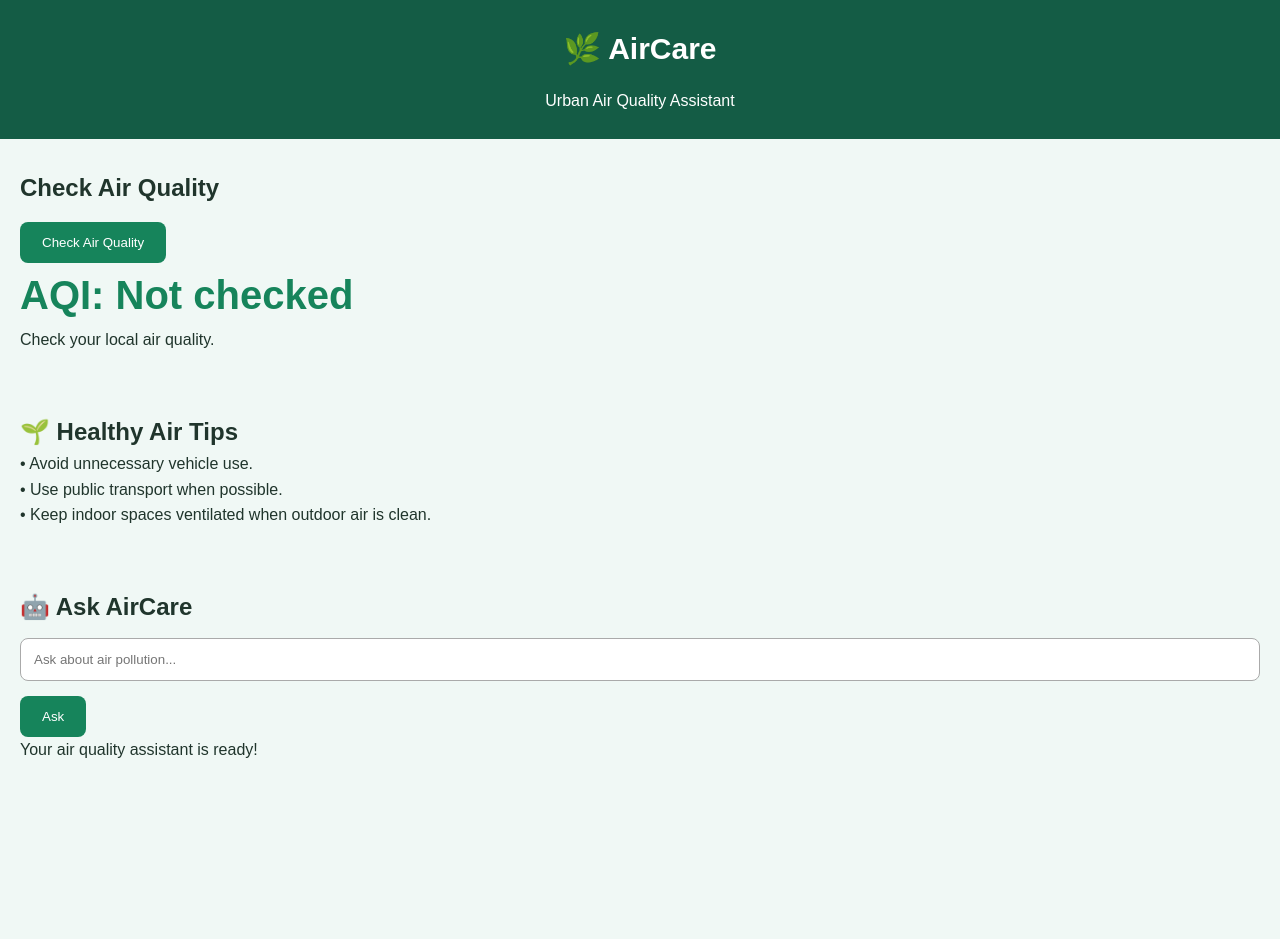
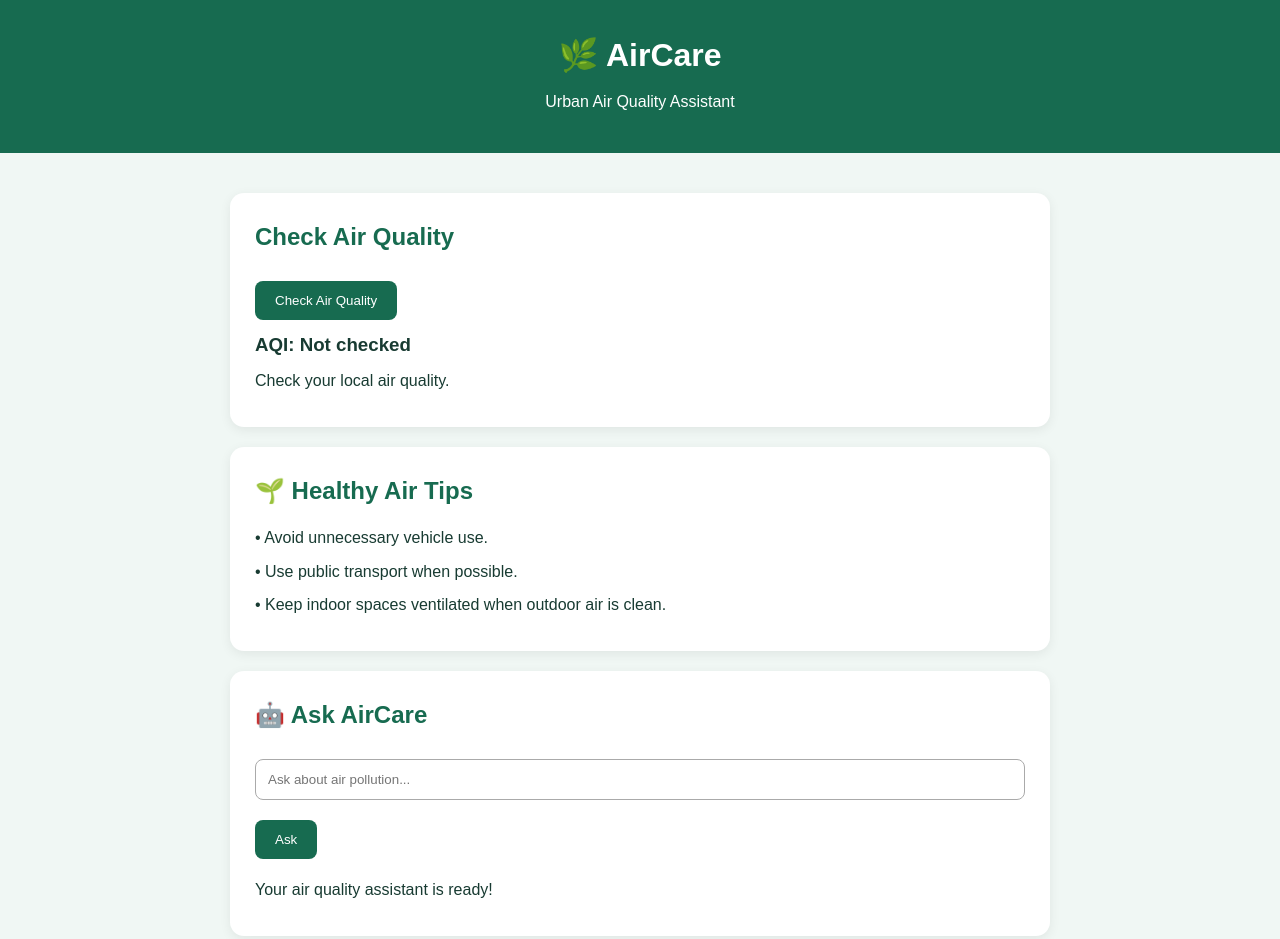
Before and after one commit to yashmitha564/urban-air-quality-assistant, a plain HTML site: page index.html in a window 1280 px wide. Before the commit the page ends 800 px from the top, so only its background shows below. Drawn offline with Linux system fonts and the light colour scheme; a script that the page names is missing.

Commit message:
Update style.css

```diff
--- a/style.css
+++ b/style.css
@@ -1,3 +1,4 @@
+
 * {
   margin: 0;
   padding: 0;
@@ -6,68 +7,63 @@
 
 body {
   font-family: Arial, sans-serif;
-  background: #f0f8f5;
-  color: #20352c;
+  background: #f0f7f4;
+  color: #183b32;
   line-height: 1.6;
 }
 
 header {
-  background: #145c45;
+  background: #176b50;
   color: white;
   text-align: center;
-  padding: 25px;
+  padding: 30px 15px;
 }
 
-.hero {
-  text-align: center;
-  padding: 55px 20px;
-  background: #d8f3e5;
+header h1 {
+  font-size: 32px;
 }
 
-h1 {
-  font-size: 30px;
+main {
+  max-width: 850px;
+  margin: 25px auto;
+  padding: 15px;
+}
+
+section {
+  background: white;
+  margin-bottom: 20px;
+  padding: 25px;
+  border-radius: 14px;
+  box-shadow: 0 3px 12px #00000012;
+}
+
+h2 {
   margin-bottom: 15px;
+  color: #176b50;
 }
 
 button {
-  background: #16845b;
+  background: #176b50;
   color: white;
   border: none;
-  padding: 13px 22px;
+  padding: 12px 20px;
   border-radius: 8px;
-  margin-top: 15px;
   cursor: pointer;
+  margin: 10px 0;
 }
 
-section {
-  padding: 30px 20px;
-}
-
-.aqi-card, .card {
-  background: white;
-  padding: 22px;
-  margin: 15px 0;
-  border-radius: 12px;
-  box-shadow: 0 3px 12px #00000012;
-}
-
-#aqi {
-  font-size: 40px;
-  font-weight: bold;
-  color: #16845b;
+button:hover {
+  background: #104b39;
 }
 
 input {
-  padding: 13px;
   width: 100%;
+  padding: 12px;
   border: 1px solid #aaa;
   border-radius: 8px;
-  margin-top: 12px;
+  margin: 10px 0;
 }
 
-footer {
-  background: #145c45;
-  color: white;
-  text-align: center;
-  padding: 20px;
+p {
+  margin: 8px 0;
 }
```
